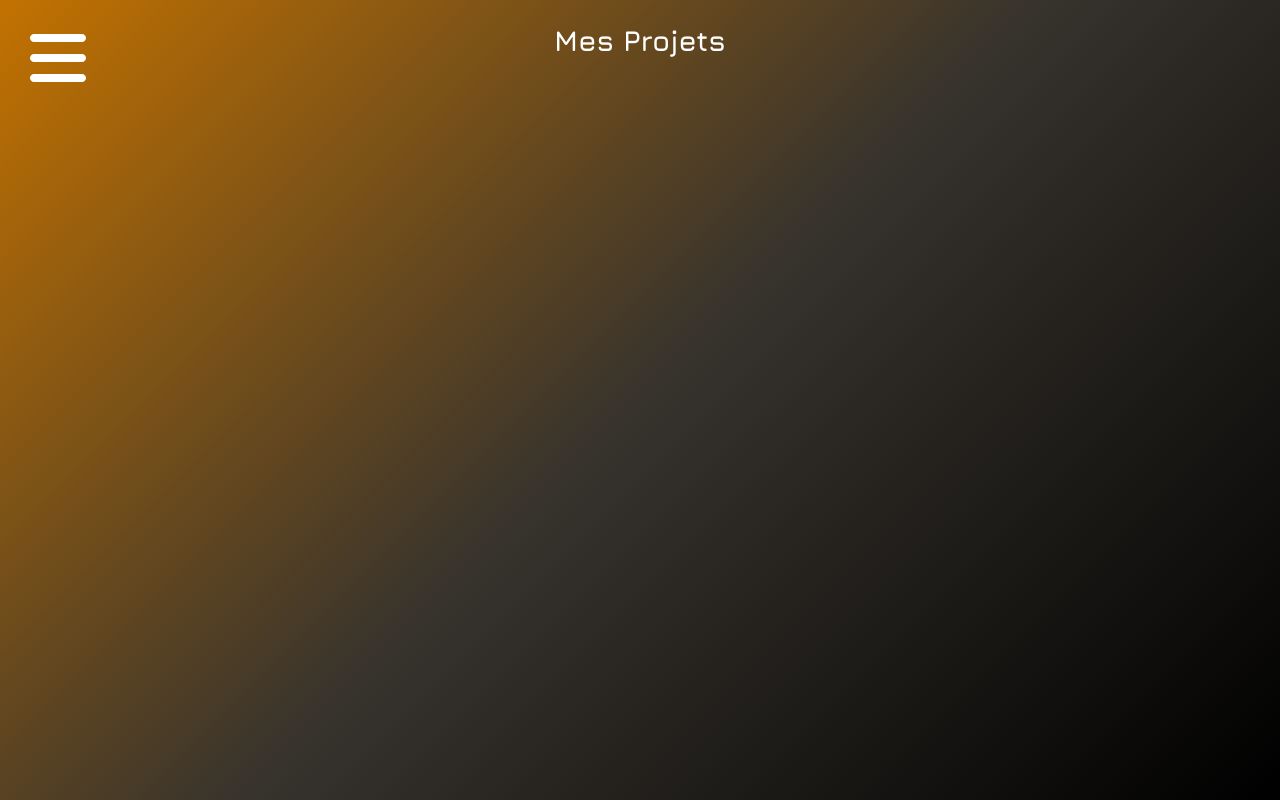
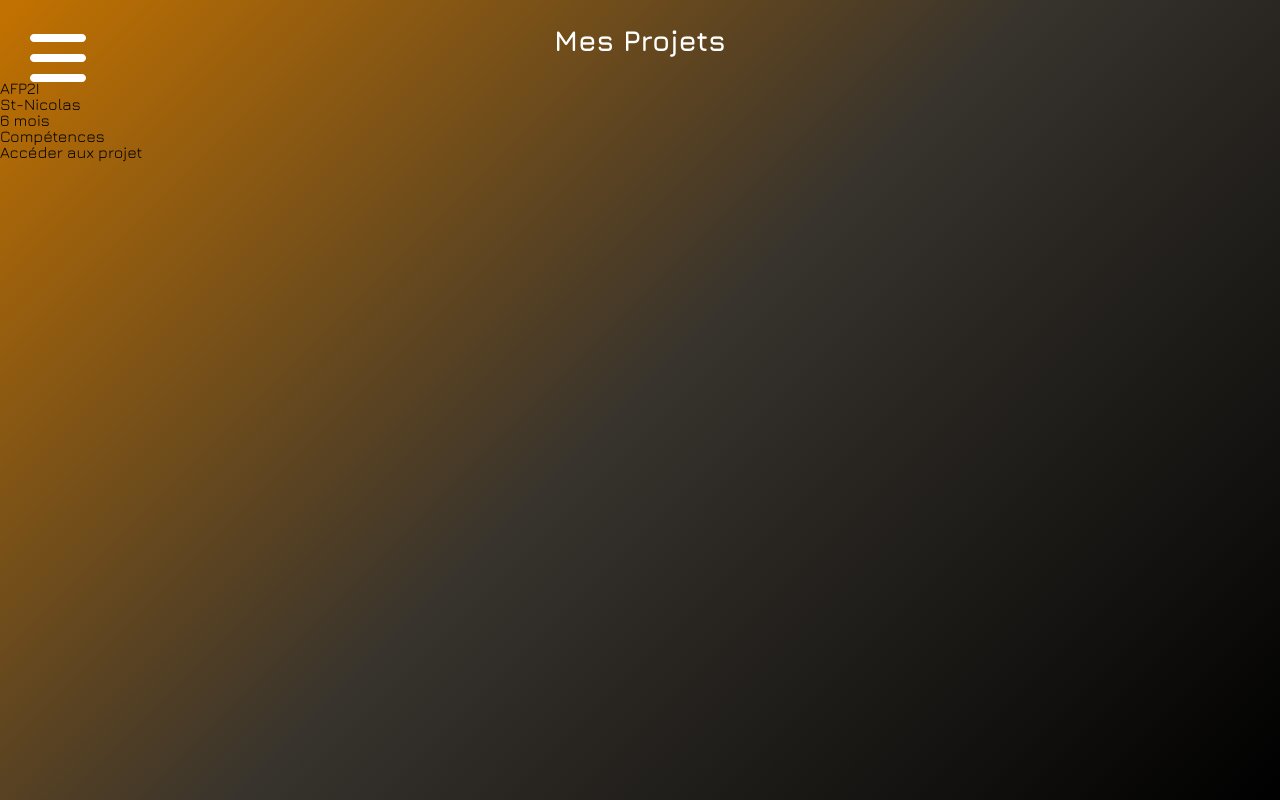
Before and after one commit to JuliePlagias/Web-CV, a React (Create React App) app: page /projets/afp2i in a window 1280 px wide. Built offline with nearby package versions, Linux system fonts and the light colour scheme.

Commit message:
Upd - project json and project detail component

```diff
--- a/src/assets/projects.json
+++ b/src/assets/projects.json
@@ -2,31 +2,44 @@
     {
         "link":"descamps",
         "name":"Descamps-bois",
+        "place":"Liévin",
+        "time":"1 mois",
         "background-img":"Descamps",
         "intro":"Stage en entreprise d'un mois au sein du département marketing de descamps bois."
     },
     {
         "link":"intelicook",
         "name":"Intelicook",
+        "place":"Simplon - Valenciennes",
+        "time":"1 semaine",
         "background-img":"Descamps",
-        "intro":""
+        "intro":"Projet en groupe de 4, réalisé en fin de formation dev-front.",
+        "projectLink":"https://intellicook.netlify.app/"
     },
     {
         "link":"afp2i",
         "name":"AFP2I",
+        "place":"St-Nicolas",
+        "time":"6 mois",
         "background-img":"Descamps",
-        "intro":""
+        "intro":"Service civique d'une durée de 6 mois dans le domaine du numérique."
     },
     {
         "link":"dust-and-aliens",
         "name":"Dust and Aliens",
+        "place":"Objectif 3D",
+        "time":"6 mois",
         "background-img":"Descamps",
-        "intro":""
+        "intro":"Projet de jeu vidéo de dernière année, réalisé en groupe sur une période de 6 mois.",
+        "projectLink":"https://store.steampowered.com/app/2190230/Dust_and_Aliens/"
     },
     {
         "link":"space-piercer",
         "name":"Space Piercer",
+        "place":"Objectif 3D",
+        "time":"2 mois",
         "background-img":"Descamps",
-        "intro":""
+        "intro":"Projet de jeu vidéo de fin de première année, réalisé en groupe sur une période de 2 mois.",
+        "projectLink":"https://store.steampowered.com/app/1904410/Space_Piercer/"
     }
 ]
--- a/src/components/pages/ProjectDetail.jsx
+++ b/src/components/pages/ProjectDetail.jsx
@@ -1,7 +1,22 @@
+import { useLocation } from "react-router-dom";
+
 export default function ProjectDetail(){
+    const location = useLocation();
+    const data = require("../../assets/projects.json");
+    const pathName = location.pathname.split("/").pop();
+    const project = data.find((obj)=>obj.link === pathName);
+
     return (
         <div>
-
+            <h2>{project.name}</h2>
+            <h3>{project.place}</h3>
+            <h3>{project.time}</h3>
+            <p>{project.detail}</p>
+            <h3>Compétences</h3>
+            {/* list of skills */}
+            {/* Vidéo du projets si une existante , ou lien vers la page steam et donc la vidéo*/}
+            {/* List of projects pictures*/}
+            <a href={project.projectLink} target="_blank" rel="noopener noreferrer">Accéder aux projet</a>
         </div>
     );
 }
```
